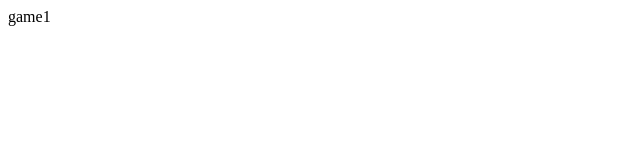
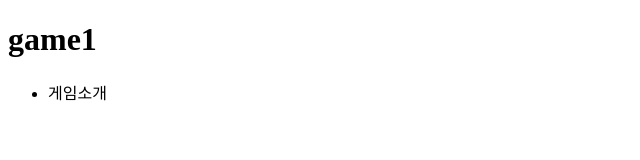
Before and after one commit to bigpoby/bigpoby-git-test, a plain HTML site: page game1/start.html in a window 1280 px wide. Shown: the whole page, without its empty margins (0-640 px from the left). Drawn offline with Linux system fonts and the light colour scheme.

Commit message:
A게임 타이틀 변경

```diff
--- a/game1/start.html
+++ b/game1/start.html
@@ -6,6 +6,9 @@
     <title>Document</title>
 </head>
 <body>
-    game1
+    <h1>game1</h1>
+    <ul>
+        <li>게임소개</li>
+    </ul>
 </body>
 </html>
```
